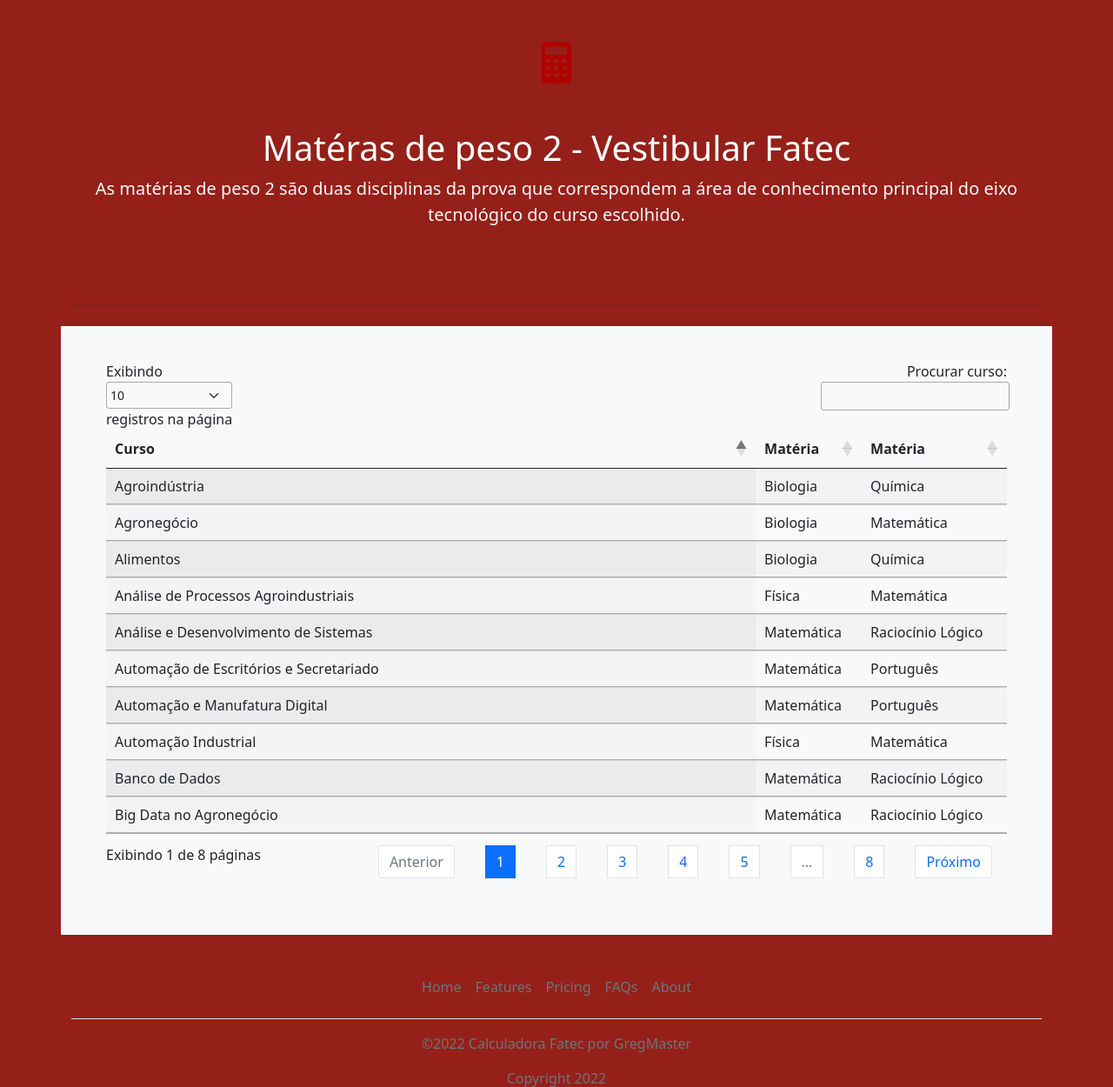
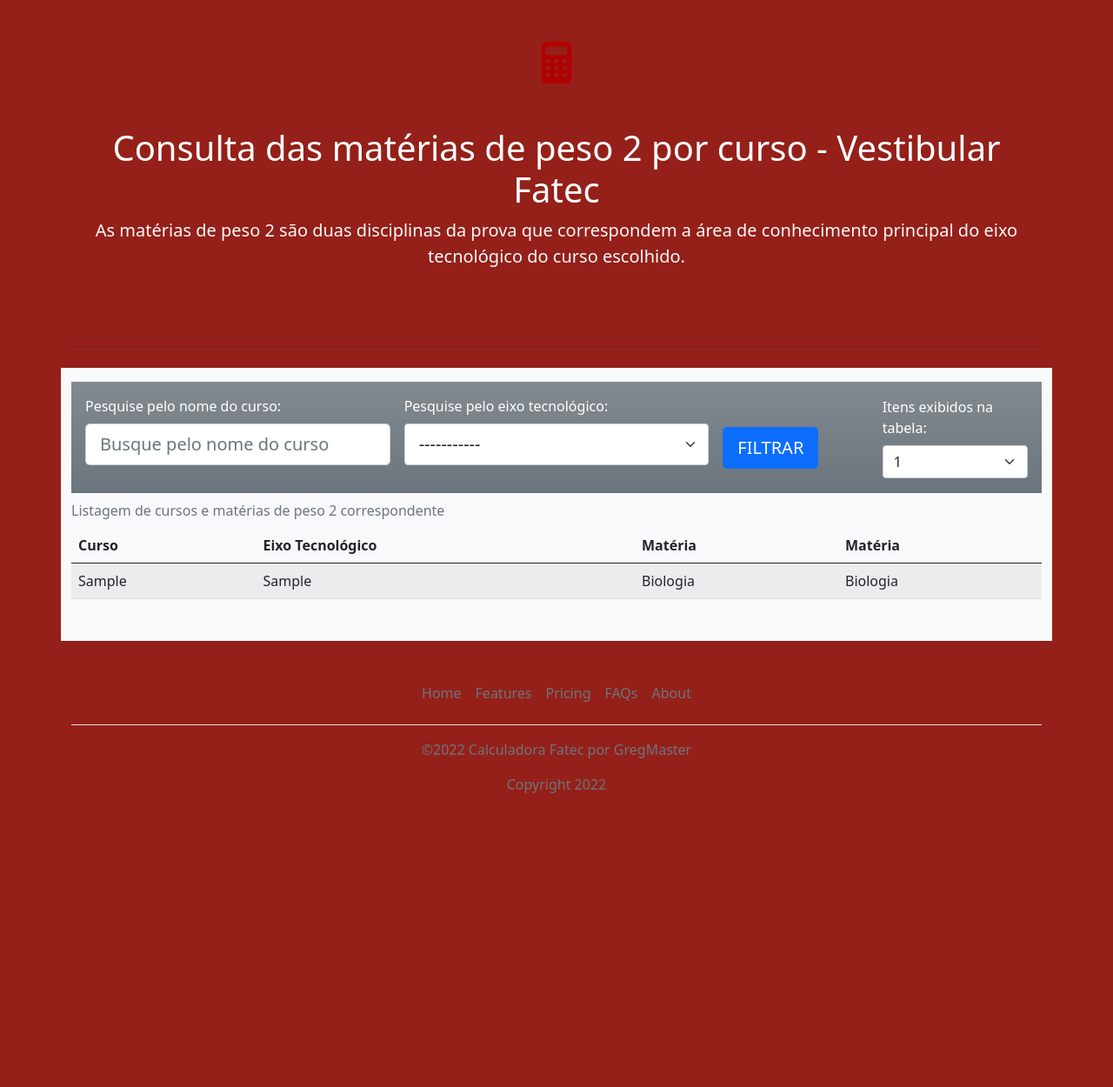
Before and after one commit to GregMasterBr/Calculadora-Fatec, a Django app: page /materias-prova-peso2/ in a window 1280 px wide. Shown: the part 56-1306 px from the top of the page at 87% size. After the commit the page ends 968 px from the top, so only its background shows below. Run offline with Django 4.2, Linux system fonts and the light colour scheme; tables that the repository leaves empty hold one stand-in row (values such as "Sample post"); some libraries are stand-ins or nearby versions.

Commit message:
Implementação de lógica de filtro na página de consulta matérias peso 2 por curso

```diff
--- a/calculadorafatec/core/templates/materias-peso2.html
+++ b/calculadorafatec/core/templates/materias-peso2.html
@@ -13,7 +13,7 @@
 <div class="container">
     <div class="py-5 text-center text-light">
         <img class="d-block mx-auto mb-4" src="{% static 'core/img/calculadora.png' %}" alt="" />
-        <h1>Matéras de peso 2 - Vestibular Fatec</h1>
+        <h1>Consulta das matérias de peso 2 por curso - Vestibular Fatec</h1>
         <p class="lead">
             As matérias de peso 2 são <strong>duas disciplinas da prova</strong> que correspondem a área de conhecimento principal do eixo tecnológico do curso escolhido.
         </p>
@@ -21,21 +21,105 @@
     <hr class="my-4" />
     <div class="row">
         <div class="col-12 bg-light  ">
-            <table id="CursoMateria" class="display table table-striped" cellspacing="0" width="100%">
+            <form  class="form bg-secondary bg-gradient p-3 mt-3" action="{% url 'materias-prova-peso2' %}" method="GET">{% csrf_token %}
+                <div class="row g-3 align-items-center "   >
+
+                        <div class="col-md-4">
+                            <label for="nome-curso" class="form-label text-white">Pesquise pelo nome do curso:</label>
+                            <input type="text" placeholder="Busque pelo nome do curso" class="form-control form-control-lg mb-3" id="nome-curso" name="nome-curso" value="{{pesquisa_nome_curso}}" />
+                        </div>
+
+                        <div class="col-md-4">
+                            <label for="eixo-texnologico" class="form-label text-white">Pesquise pelo eixo tecnológico:</label>
+                            <select class="form-select form-select-lg mb-3" name="eixo-texnologico" id="eixo-texnologico" >
+                                <option value="">-----------</option>
+                                {% for eixo in eixo_tecnologicos %}
+                                    <option value="{{eixo.id}}" {% if pesquisa_eixo_tecnologico == eixo.id  %} selected="selected" {%endif %} >{{ eixo }}</option>
+                                {% endfor %}
+                            </select>
+                        </div>
+
+                    <div class="col-md">
+                        <input type="submit" value="FILTRAR" class="btn btn-lg btn-primary  mt-4" />
+                    </div>
+                    <div class="col-md">
+                        <div class="">
+                            <label for="quantidades_cursos" class="form-label text-white">Itens exibidos na tabela:</label>
+                            <select class="form-select" id="quantidades_cursos" aria-label="Floating label select example" name="quantidades_cursos">
+                              <option value="1" selected>1</option>
+                              <option value="5">5</option>
+                              <option value="10">10</option>
+                              <option value="50">50</option>
+                              <option value="75">75</option>
+                              <option value="100">100</option>
+                            </select>
+                        </div>
+                    </div>
+                </div>
+            </form>
+            <table id="CursoMateria" class="table table-striped table-hover" cellspacing="0" width="100%">
+                <caption class="caption-top">Listagem de cursos e matérias de peso 2 correspondente</caption>
                 <thead>
                     <tr>
                         <th>Curso</th>
+                        <th>Eixo Tecnológico</th>
                         <th>Matéria</th>
                         <th>Matéria</th>
                     </tr>
                 </thead>
+                {% if items_cursos_page %}
+                <tbody class="table-group-divider">
+                    {% for curso in items_cursos_page %}
+                        <!-- {{forloop.revcounter}} -->
+                        <tr id="{{curso.id}}">
+                            <td>{{curso.curso}}</td>
+                            <td>{{curso.eixo_tecnologico}}</td>
+                            <td class="{{curso.materia_1}}">{{curso.get_materia_1_display|title }}</td>
+                            <td class="{{curso.materia_2}}">{{curso.get_materia_2_display|title}}</td>
+                        </tr>
+                    {% empty %}
+                        <tr><td colspan="3">Não tem nenhum curso disponível</td></tr>
+                    {% endfor %}
+                    <tr></tr>
+                </tbody>
+
+                {% else %}
+                    <p>Não foram encontrados nenhum item.</p>
+                {% endif %}
             </table>
+            {% if items_cursos_page %}
+            <div class="mb-3">
+
+                <nav  class="navbar navbar-expand bg-light navbar-light bottom justify-content-center" aria-label="Page navigation example">
+                    {% if items_cursos_page.has_other_pages %}
+                    <div class="btn-group pagination pagination-lg" role="group" aria-label="Item pagination">
+                        {% if items_cursos_page.has_previous %}
+                            <a href="?page={{ items_cursos_page.previous_page_number }}" class="btn btn-outline-primary">&laquo;</a>
+                        {% endif %}
+
+                        {% for page_number in items_cursos_page.paginator.page_range %}
+                            {% if items_cursos_page.number == page_number %}
+                                <button class="btn btn-outline-primary active">
+                                    <span>{{ page_number }}</span>
+                                </button>
+                            {% else %}
+                                <a href="?page={{ page_number }}" class="btn btn-outline-primary">
+                                    {{ page_number }}
+                                </a>
+                            {% endif %}
+                        {% endfor %}
+
+                        {% if items_cursos_page.has_next %}
+                            <a href="?page={{ items_page.next_page_number }}" class="btn btn-outline-primary">&raquo;</a>
+                        {% endif %}
+                    </div>
+                    {% endif %}
+                </nav>
+            </div>
+            {% else %}
+            <p>Sem registros para exibir.</p>
+            {% endif %}
         </div>
     </div>
 </div>
-
-<script src="https://code.jquery.com/jquery-3.5.1.js" ></script>
-<script src="https://cdn.datatables.net/1.13.1/js/jquery.dataTables.min.js" ></script>
-<script src="https://cdn.datatables.net/1.13.1/js/dataTables.bootstrap5.min.js" ></script>
-<script src="{% static 'core/js/getTodosCursosMateriasPeso2.js' %}" ></script>
 {% endblock %}
--- a/calculadorafatec/core/urls.py
+++ b/calculadorafatec/core/urls.py
@@ -20,7 +20,7 @@ urlpatterns = [
     path('', views.home, name='home'),
     path('calculadora/', views.calculadora, name='calculadora'),
     path('materias-prova-peso2/', views.materias_prova_peso2, name='materias-prova-peso2'),
-    path('materias-prova-peso2B/', views.materias_prova_peso2B, name='materias-prova-peso2B'),
+    path('materias-prova-peso2-com-js/', views.materias_prova_peso2_com_js, name='materias-prova-peso2-com-js'),
 
     path('cursos/', views.cursos, name='cursos'),
 
--- a/calculadorafatec/core/views.py
+++ b/calculadorafatec/core/views.py
@@ -55,35 +55,38 @@ def cursos(request):
     cursos = Curso.objects.filter(ativo=True)
     return render(request,'cursos.html',{'cursos':cursos})
 
-def materias_prova_peso2(request):
-    return render(request,'materias-peso2.html')
+def materias_prova_peso2_com_js(request):
+    return render(request,'materias-peso2-com-js.html')
 
 
-def materias_prova_peso2B(request):
-    # Get page number from request,
-    # default to first page
+def materias_prova_peso2(request):
     default_page = 1
     quantidade_ = request.GET.get('quantidades_cursos')
-    print(quantidade_)
-    if quantidade_!="":
+
+    if quantidade_:
         default_page = quantidade_
-
 
     page = request.GET.get('page', default_page)
 
     eixo_filtrar = request.GET.get('eixo-texnologico')
     nome_curso_filtrar = request.GET.get('nome-curso')
+
     cursos = Curso.objects.all()
 
     if eixo_filtrar:
         cursos = cursos.filter(eixo_tecnologico = eixo_filtrar)
+    else:
+        eixo_filtrar = 0
 
     if nome_curso_filtrar:
         cursos = cursos.filter(curso__icontains = nome_curso_filtrar)
+    else:
+        nome_curso_filtrar = ""
 
     eixo_tecnologicos = EixoTecnologico.objects.all()
+
     # Paginate items
-    items_per_page = 1
+    items_per_page = 2
     paginator = Paginator(cursos, items_per_page)
 
     try:
@@ -94,7 +97,7 @@ def materias_prova_peso2B(request):
         items_cursos_page = paginator.page(paginator.num_pages)
 
     # Provide filtered, paginated library items
-    return render(request,'materias-peso2B.html',{'cursos':cursos, 'eixo_tecnologicos':eixo_tecnologicos,'items_cursos_page':items_cursos_page})
+    return render(request,'materias-peso2.html',{'cursos':cursos, 'eixo_tecnologicos':eixo_tecnologicos,'items_cursos_page':items_cursos_page, 'pesquisa_nome_curso':nome_curso_filtrar, 'pesquisa_eixo_tecnologico': int(eixo_filtrar) })
 
 
 def contato(request):
```
Also changed, not shown: calculadorafatec/core/templates/materias-peso2-com-js.html (added, +41 -0 lines), calculadorafatec/core/templates/materias-peso2B.html (deleted, +0 -121 lines).
